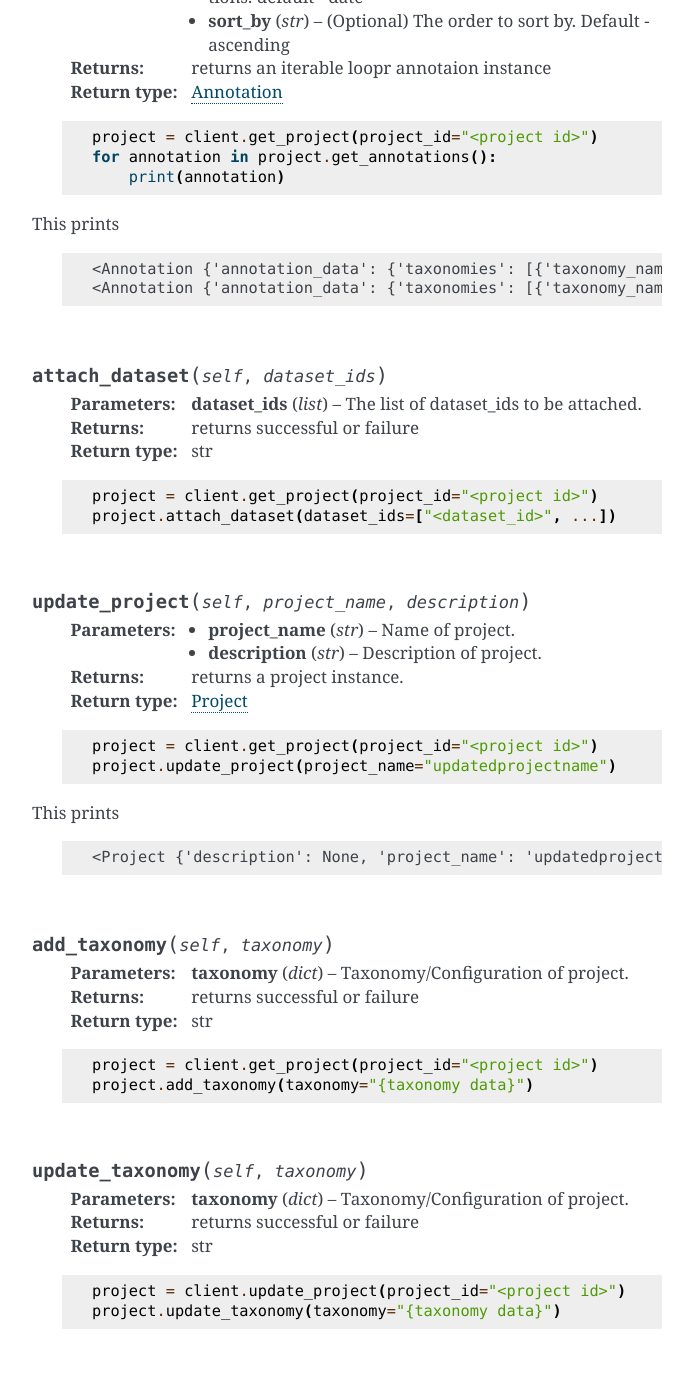
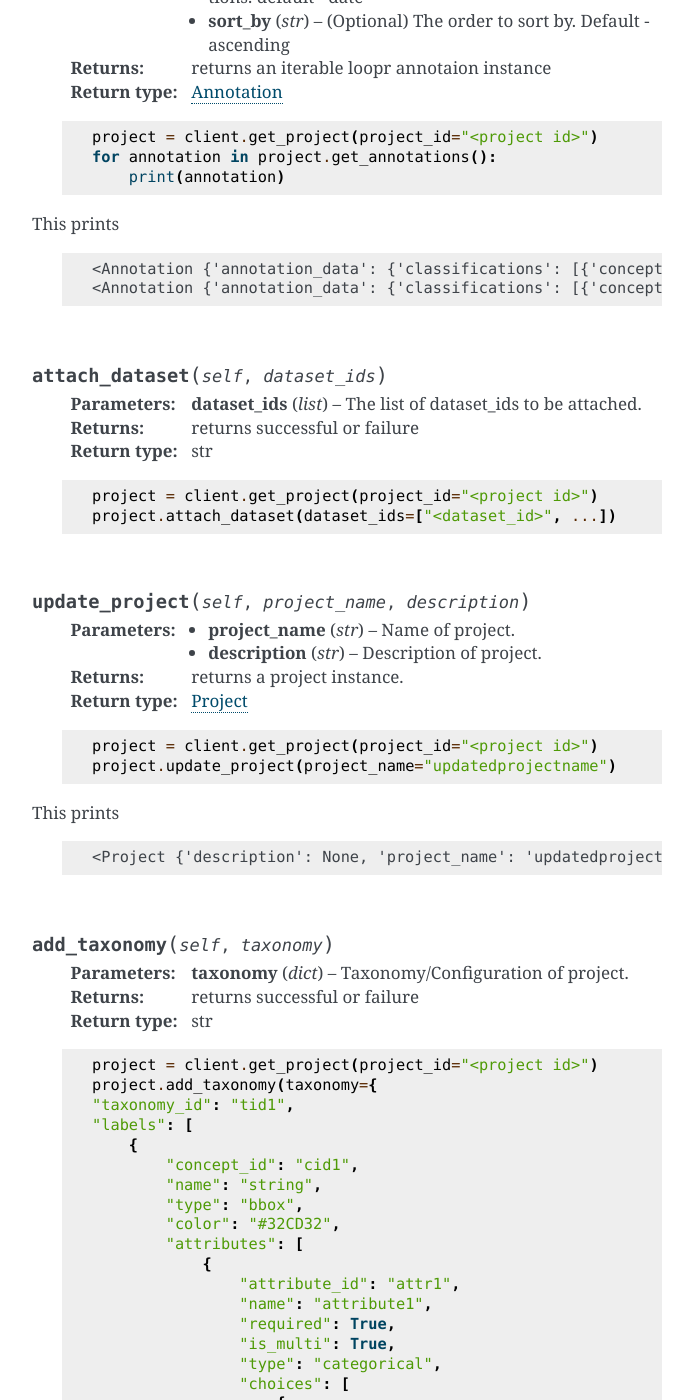
Before and after one commit to looprai/loopr-python-sdk, a Sphinx documentation site: the page built from docs/source/project.rst, in a window 1280 px wide and 1400 px high, scrolled down 1486 px. Shown: the whole window, without its empty margins (418-1111 px from the left). Built offline with Sphinx 7.4.7, drawn with Linux system fonts in a browser that asks for light colours; some of the changed text lies outside the part shown.

```diff
--- a/docs/source/dataset.rst
+++ b/docs/source/dataset.rst
@@ -37,7 +37,7 @@ Dataset
     :param dict data: Row data to create rows.Format of Arguments for different datatypes:
 
                 * image:
-                    ``data={"image_url":"< image_url >"}``
+                    ``data={"image":"< image_url >"}``
                 * text:
                     ``data={"text":"<your text>"}``
                 * sku:
@@ -52,7 +52,7 @@ Dataset
                 Query is an optional string field that can be passed with data dict. It is only valid for image and sku dataset type.
 
                 * image:
-                    ``data={"image_url":"< image_url >", "query":"<your query>"}``
+                    ``data={"image":"< image_url >", "query":"<your query>"}``
                 * sku:
                     ``data={"sku_image":"< image_url >", "sku_name":"<your sku name>", "query":"<your query>"}``
 
--- a/docs/source/project.rst
+++ b/docs/source/project.rst
@@ -92,8 +92,8 @@ Project
 
     .. code-block:: text
 
-        <Annotation {'annotation_data': {'taxonomies': [{'taxonomy_name': 'relevancy', 'value': ['3'], 'annotated_by': 'test@loopr.com', 'last_updated_by': 'test@loopr.com'}]}, 'row': {'payload': [{'image_url': 'https://dev-storage.loopr.ai/loopr-dev-payloads/test_loopr.jpeg', 'text': 'Drobo Portable Hard Drive Case', 'website': None, 'meta': {'width': 320, 'height': 320}}], 'query': 'portable hard drive', 'payload_type': 'text_sku'}, 'submitted_at': datetime.datetime(2020, 11, 19, 10, 51, 49, 159000, tzinfo=datetime.timezone.utc), 'uid': 'a3b82786-1995-4788-9b03-3b2906cc70ee'}>
-        <Annotation {'annotation_data': {'taxonomies': [{'taxonomy_name': 'relevancy', 'value': ['3'], 'annotated_by': 'test@loopr.com', 'last_updated_by': 'test@loopr.com'}]}, 'row': {'payload': [{'image_url': 'https://dev-storage.loopr.ai/loopr-dev-payloads/test_loopr.jpeg', 'text': 'Mobile Edge Portable Hard Drive Carrying Case (Small, Black)', 'website': None, 'meta': {'width': 320, 'height': 320}}], 'query': 'portable hard drive', 'payload_type': 'text_sku'}, 'submitted_at': datetime.datetime(2020, 11, 19, 10, 51, 52, 976000, tzinfo=datetime.timezone.utc), 'uid': '487a4280-94b7-4a1d-95f9-eebc68f8800f'}>
+        <Annotation {'annotation_data': {'classifications': [{'concept_id': 'c_id1', 'annotated_by': 'test@loopr.com', 'classification_name': 'How well does this query match result?', 'choices': [{'choice_id': 'choice_id1', 'name': '3', 'description': 'Good'}]}], 'row': {'payload_type': 'text', 'external_id': 'external_id1', 'payload': [{'image_url': 'https://dev-storage.loopr.ai/loopr-dev-payloads/test_loopr1.jpeg', 'meta': {'width': 700, 'height': 700}, 'image_thumbnail': 'https://dev-storage.loopr.ai/loopr-dev-payloads/test_loopr1.jpeg'}], 'query': 'query1'}, 'submitted_at': datetime.datetime(2021, 1, 19, 11, 2, 13, 208000, tzinfo=datetime.timezone.utc), 'uid': '30266846-f48f-4a2d-83d1-cca57b93c816'}>
+        <Annotation {'annotation_data': {'classifications': [{'concept_id': 'c_id2', 'annotated_by': 'test@loopr.com', 'classification_name': 'How well does this query match result?', 'choices': [{'choice_id': 'choice_id2', 'name': '4', 'description': 'Excellent'}]}], 'row': {'payload_type': 'text', 'external_id': 'external_id2', 'payload': [{'image_url': 'https://dev-storage.loopr.ai/loopr-dev-payloads/test_loopr2.jpeg', 'meta': {'width': 780, 'height': 600}, 'image_thumbnail': 'https://dev-storage.loopr.ai/loopr-dev-payloads/test_loopr2.jpeg'}], 'query': 'query2'}, 'submitted_at': datetime.datetime(2021, 1, 19, 11, 2, 13, 208000, tzinfo=datetime.timezone.utc), 'uid': '30266846-f48f-4a2d-83d1-cca57b93c816'}>
 
     |
 
@@ -144,7 +144,41 @@ Project
     .. code-block:: python
 
         project = client.get_project(project_id="<project id>")
-        project.add_taxonomy(taxonomy="{taxonomy data}")
+        project.add_taxonomy(taxonomy={
+        "taxonomy_id": "tid1",
+        "labels": [
+            {
+                "concept_id": "cid1",
+                "name": "string",
+                "type": "bbox",
+                "color": "#32CD32",
+                "attributes": [
+                    {
+                        "attribute_id": "attr1",
+                        "name": "attribute1",
+                        "required": True,
+                        "is_multi": True,
+                        "type": "categorical",
+                        "choices": [
+                            {
+                                "choice_id": "cid2",
+                                "name": "choice1",
+                                "description": "descriptionn",
+                            }
+                        ],
+                    },
+                    {
+                        "attribute_id": "attr2",
+                        "name": "attribute2",
+                        "required": True,
+                        "type": "text",
+                    },
+                ],
+            }
+        ],
+        "classifications": [],
+        "instruction": "instruction"
+        })
 
 
     |
@@ -153,7 +187,7 @@ Project
 
     :param dict taxonomy: Taxonomy/Configuration of project.
 
-    :return: returns successful or failure
+    :return: returns updated taxonomy data
     :rtype: str
 
     .. code-block:: python
@@ -163,3 +197,16 @@ Project
 
 
     |
+
+   .. py:method:: get_taxonomy(self)
+
+    :return: returns taxonomy data
+    :rtype: str
+
+    .. code-block:: python
+
+        project = client.update_project(project_id="<project id>")
+        project.get_taxonomy()
+
+
+    |
```
Also changed, not shown: README.md (+78 -2 lines), docs/source/client.rst (+8 -6 lines), 3 other files.
